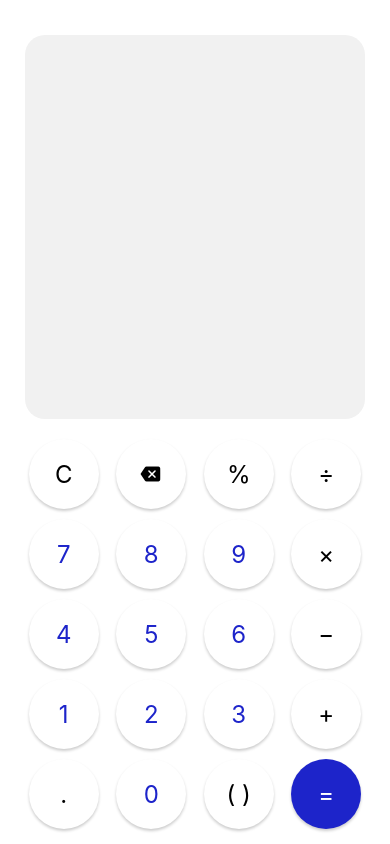
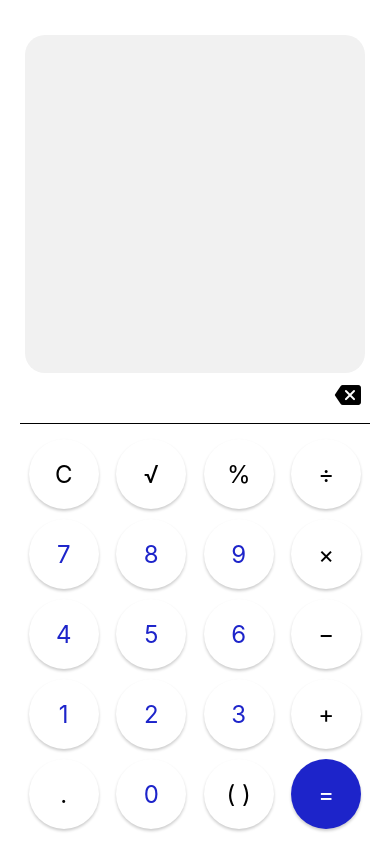
Before and after one commit to pasanmayura/Calculator, a React Native app: screen / in a window 390 px wide. Built offline with nearby package versions, Linux system fonts and the light colour scheme.

Commit message:
implemented sqrt and chnaged DEL position

```diff
--- a/App.js
+++ b/App.js
@@ -9,7 +9,6 @@ const App = () => {
   const [result, setResult] = useState('');
   const [isResultFinal, setIsResultFinal] = useState(false);
 
-  // Function to handle button presses
   const btnPress = (value) => {
     if (['+', '-', 'x', '÷'].includes(value) && ['+', '-', 'x', '÷'].includes(input.slice(-1))) {
       return;
@@ -26,7 +25,26 @@ const App = () => {
     else if (value === "DEL") {
       setInput(input.slice(0, -1));
     }
+    else if (value === '√') {
+      if (input) {
+        try {
+          const number = parseFloat(input);
+          if (number >= 0) {
+            const sqrtResult = Math.sqrt(number).toString();
+            setResult(sqrtResult);
+            setInput('');
+            setIsResultFinal(true);
+          } else {
+            setInput('');
+            setIsResult('Error');
+          }
+        } catch (error) {
+          setResult('Error');
+        }
+      }
+    }
     else if (value === '=') {
+      if (isResultFinal) return;
       try {
         const formattedInput = input.replace(/÷/g, '/').replace(/x/g, '*');
         setResult(eval(formattedInput).toString());
@@ -70,6 +88,10 @@ const App = () => {
     return 40;
   };
 
+  const Hr = () => {
+    return <View style={styles.hr} />;
+  };
+
   return (
     <View style={styles.container}>
       {/* Display Section */}
@@ -82,6 +104,16 @@ const App = () => {
         </Text>
       </View>
 
+      <View style={styles.iconContainer}>
+        <TouchableOpacity>
+          <Icon name="backspace" size={32} color="black" onPress={() => btnPress('DEL')}/>
+        </TouchableOpacity>
+      </View>
+
+      <View>
+          <Hr/>
+      </View>
+
       {/* Buttons Section */}
       <View style={styles.buttonsContainer}>
         {/* First Row */}
@@ -89,8 +121,8 @@ const App = () => {
           <TouchableOpacity style={styles.button} onPress={() => btnPress('C')}>
             <Text style={styles.buttonText}>C</Text>
           </TouchableOpacity>
-          <TouchableOpacity style={styles.button} onPress={() => btnPress("DEL")}>
-            <Icon name="backspace" size={24} color="black" />
+          <TouchableOpacity style={styles.button} onPress={() => btnPress('√')}>
+            <Text style={styles.buttonText}>√</Text>
           </TouchableOpacity>
           <TouchableOpacity style={styles.button} onPress={() => btnPress('%')}>
             <Text style={styles.buttonText}>%</Text>
@@ -183,8 +215,12 @@ const styles = StyleSheet.create({
     backgroundColor: '#f1F1f1',
     borderRadius: 20,
     margin: 5,
-    marginBottom: 15,
+    marginBottom: 5,
     marginTop: 35,
+  },
+  iconContainer: {
+    alignItems: 'flex-end',
+    marginRight: 5,
   },
   inputText: {
     fontSize: 72,
@@ -245,6 +281,12 @@ const styles = StyleSheet.create({
     fontSize: 24,
     color: "#1D24CA",
   },
+  hr: {
+    height: 1,
+    backgroundColor: 'black',
+    width: '100%',
+    marginVertical: 10,
+  },
 });
 
 export default App;
```
